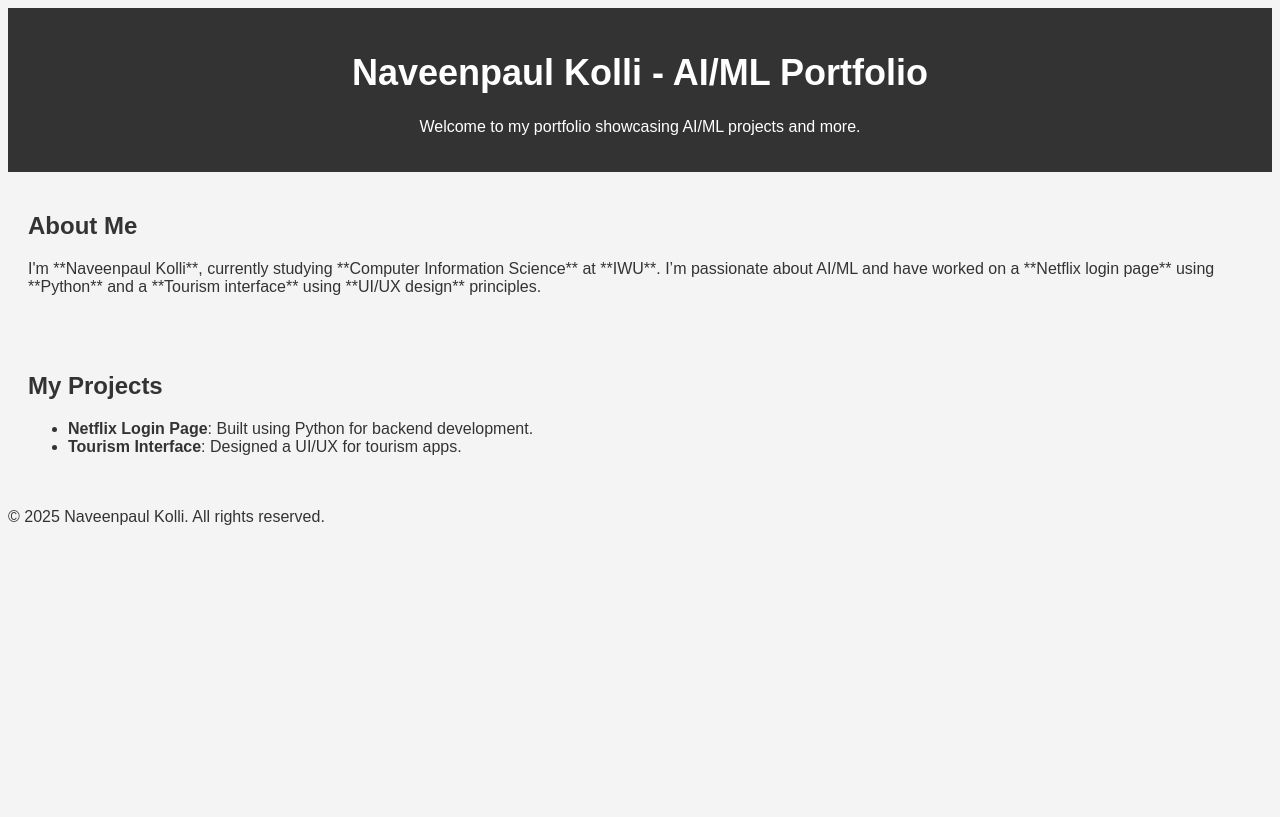
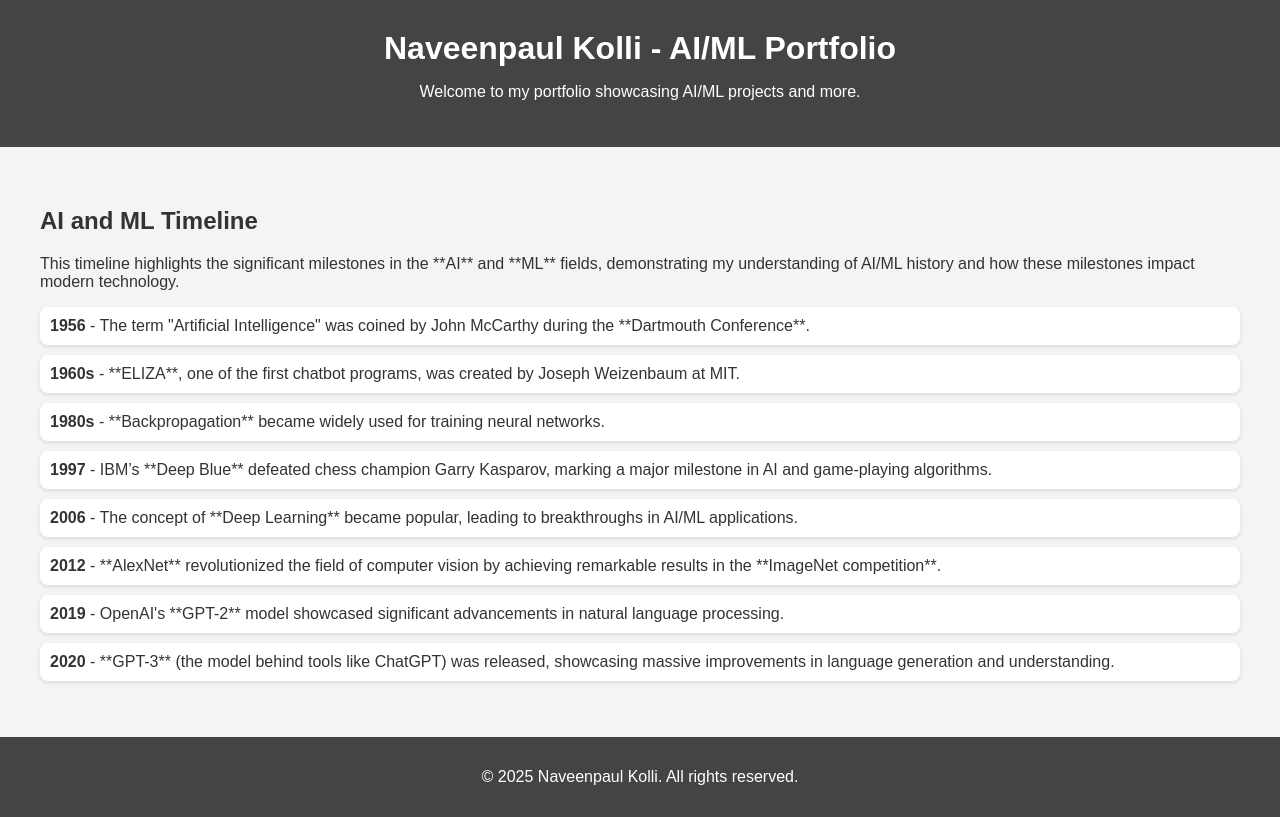
Before and after one commit to Naveenpaulkolli/portfolio, a plain HTML site: page index.html in a window 1280 px wide. Drawn offline with Linux system fonts and the light colour scheme.

Commit message:
Update index.html
added artifact

```diff
--- a/index.html
+++ b/index.html
@@ -3,24 +3,44 @@
 <head>
   <meta charset="UTF-8">
   <meta name="viewport" content="width=device-width, initial-scale=1.0">
-  <title>Naveenpaul Kolli - Portfolio</title>
+  <title>Naveenpaul Kolli - AI/ML Portfolio</title>
   <style>
     body {
       font-family: Arial, sans-serif;
       background-color: #f4f4f4;
+      margin: 0;
+      padding: 0;
       color: #333;
     }
     header {
-      background-color: #333;
+      background-color: #444;
       color: white;
       text-align: center;
-      padding: 20px;
+      padding: 30px;
     }
-    h1 {
-      font-size: 36px;
+    header h1 {
+      margin: 0;
     }
     section {
       padding: 20px;
+      margin: 20px;
+    }
+    footer {
+      background-color: #444;
+      color: white;
+      text-align: center;
+      padding: 15px;
+    }
+    .timeline {
+      list-style-type: none;
+      padding: 0;
+    }
+    .timeline li {
+      padding: 10px;
+      margin: 10px 0;
+      background-color: #fff;
+      border-radius: 8px;
+      box-shadow: 0 2px 4px rgba(0, 0, 0, 0.1);
     }
   </style>
 </head>
@@ -31,15 +51,18 @@
   </header>
 
   <section>
-    <h2>About Me</h2>
-    <p>I'm **Naveenpaul Kolli**, currently studying **Computer Information Science** at **IWU**. I’m passionate about AI/ML and have worked on a **Netflix login page** using **Python** and a **Tourism interface** using **UI/UX design** principles.</p>
-  </section>
+    <h2>AI and ML Timeline</h2>
+    <p>This timeline highlights the significant milestones in the **AI** and **ML** fields, demonstrating my understanding of AI/ML history and how these milestones impact modern technology.</p>
 
-  <section>
-    <h2>My Projects</h2>
-    <ul>
-      <li><strong>Netflix Login Page</strong>: Built using Python for backend development.</li>
-      <li><strong>Tourism Interface</strong>: Designed a UI/UX for tourism apps.</li>
+    <ul class="timeline">
+      <li><strong>1956</strong> - The term "Artificial Intelligence" was coined by John McCarthy during the **Dartmouth Conference**.</li>
+      <li><strong>1960s</strong> - **ELIZA**, one of the first chatbot programs, was created by Joseph Weizenbaum at MIT.</li>
+      <li><strong>1980s</strong> - **Backpropagation** became widely used for training neural networks.</li>
+      <li><strong>1997</strong> - IBM’s **Deep Blue** defeated chess champion Garry Kasparov, marking a major milestone in AI and game-playing algorithms.</li>
+      <li><strong>2006</strong> - The concept of **Deep Learning** became popular, leading to breakthroughs in AI/ML applications.</li>
+      <li><strong>2012</strong> - **AlexNet** revolutionized the field of computer vision by achieving remarkable results in the **ImageNet competition**.</li>
+      <li><strong>2019</strong> - OpenAI's **GPT-2** model showcased significant advancements in natural language processing.</li>
+      <li><strong>2020</strong> - **GPT-3** (the model behind tools like ChatGPT) was released, showcasing massive improvements in language generation and understanding.</li>
     </ul>
   </section>
 
```
